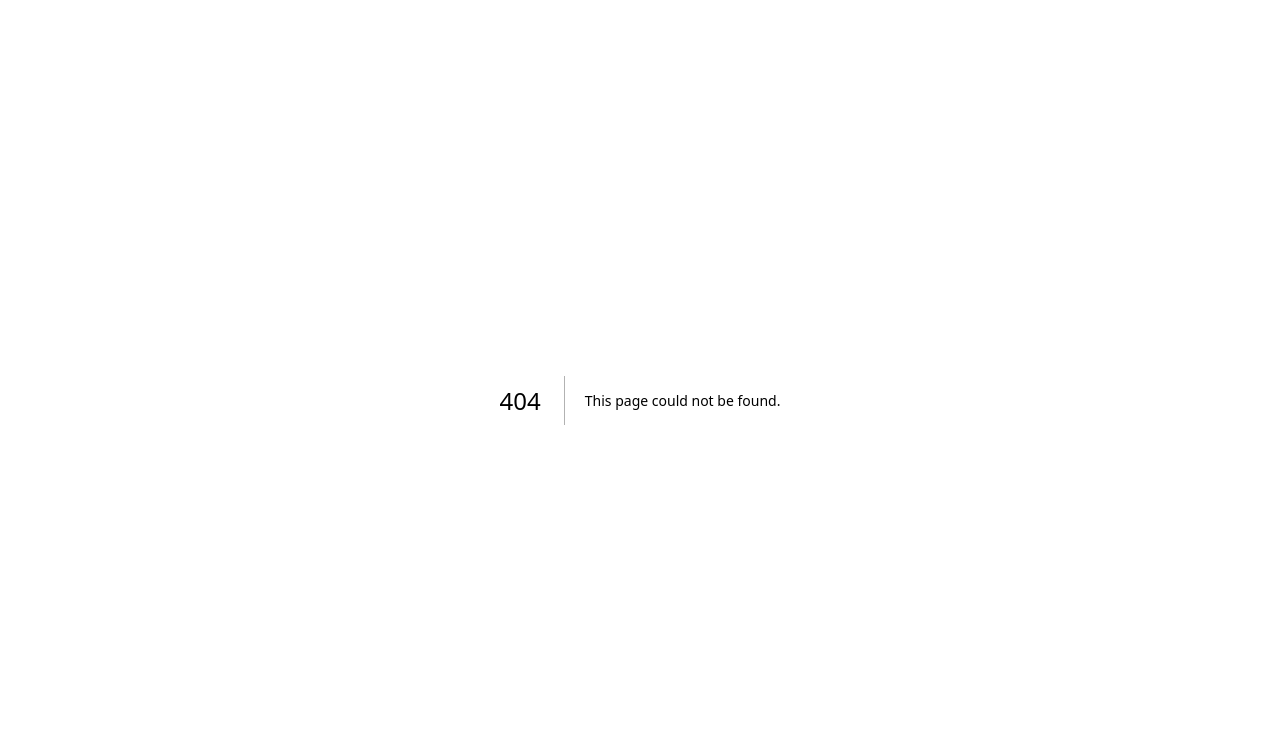
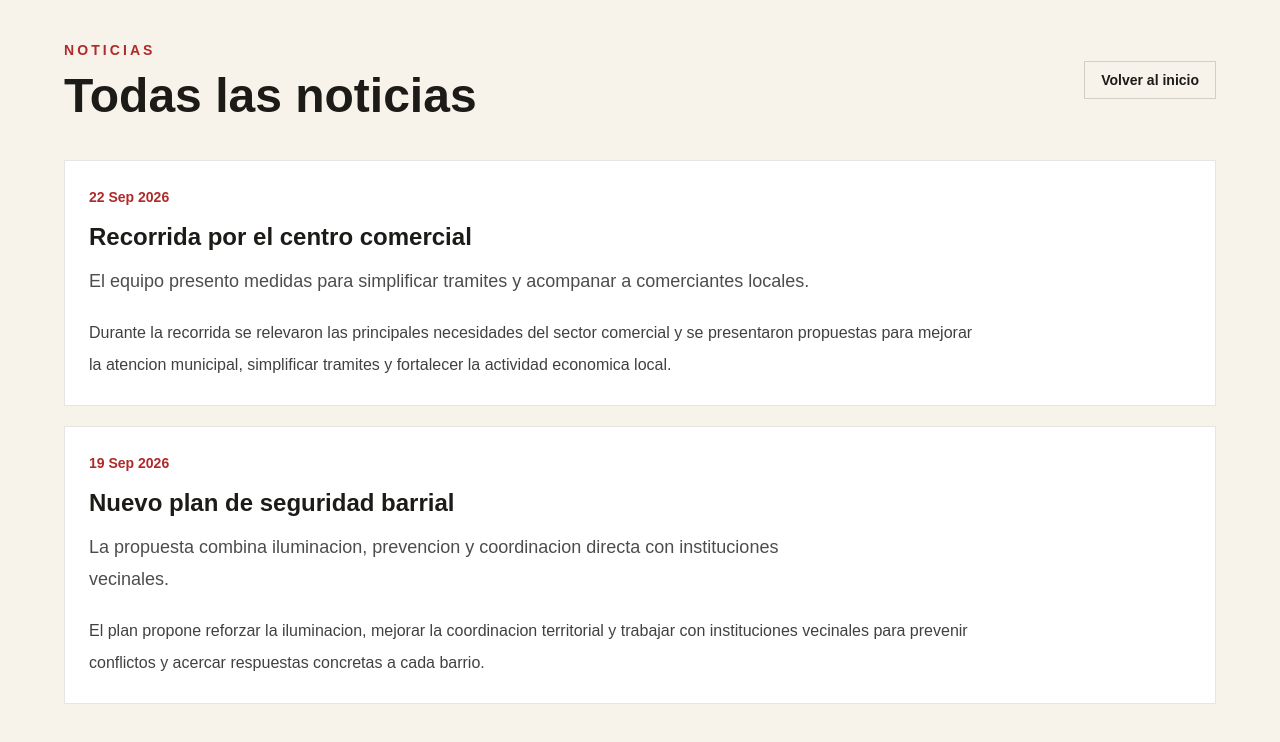
Before and after one commit to Javier-Acosta/gustavo-saadi, a Next.js app: page /noticias in a window 1280 px wide. Before the commit this address had no page. Shown: the top 742 px of the page. Built offline with nearby package versions, Linux system fonts and the light colour scheme; no server answers.

Commit message:
Expand news content and listing page

```diff
--- a/app/admin/page.tsx
+++ b/app/admin/page.tsx
@@ -39,6 +39,33 @@ function Field({
         className="border border-[#d9d9d4] bg-white px-3 py-2 font-normal text-[#25211d] outline-none focus:border-[#316c7a]"
         value={value}
         placeholder={placeholder}
+        onChange={(event) => onChange(event.target.value)}
+      />
+    </label>
+  );
+}
+
+function TextAreaField({
+  label,
+  value,
+  onChange,
+  placeholder,
+  rows = 5,
+}: {
+  label: string;
+  value: string;
+  onChange: (value: string) => void;
+  placeholder?: string;
+  rows?: number;
+}) {
+  return (
+    <label className="grid gap-2 text-sm font-bold text-[#25211d]">
+      {label}
+      <textarea
+        className="resize-y border border-[#d9d9d4] bg-white px-3 py-2 font-normal text-[#25211d] outline-none focus:border-[#316c7a]"
+        value={value}
+        placeholder={placeholder}
+        rows={rows}
         onChange={(event) => onChange(event.target.value)}
       />
     </label>
@@ -456,16 +483,28 @@ export default function AdminPage() {
             <section className="border border-[#d9d9d4] bg-[#fbfbf8] p-6">
               <div className="flex items-center justify-between gap-4">
                 <h2 className="text-2xl font-black">Noticias</h2>
-                <button className="bg-[#22566b] px-3 py-2 text-sm font-black text-white" onClick={() => setConfig({ ...config, news: [...config.news, { title: "", date: "", summary: "" }] })}>
+                <button className="bg-[#22566b] px-3 py-2 text-sm font-black text-white" onClick={() => setConfig({ ...config, news: [{ title: "", date: "", summary: "", body: "" }, ...config.news] })}>
                   Agregar
                 </button>
               </div>
               <div className="mt-5 grid gap-4">
                 {config.news.map((item, index) => (
                   <div key={index} className="grid gap-3 border border-[#d9d9d4] p-4">
+                    <div className="flex items-start justify-between gap-4">
+                      <p className="text-sm font-black uppercase tracking-[0.18em] text-[#ff6b14]">
+                        Noticia {index + 1}
+                      </p>
+                      <button
+                        className="border border-[#d9d9d4] px-3 py-1 text-xs font-black text-[#22566b]"
+                        onClick={() => setConfig({ ...config, news: config.news.filter((_, itemIndex) => itemIndex !== index) })}
+                      >
+                        Eliminar
+                      </button>
+                    </div>
                     <Field label="Titulo" value={item.title} onChange={(title) => setConfig({ ...config, news: config.news.map((newsItem, itemIndex) => (itemIndex === index ? { ...newsItem, title } : newsItem)) })} />
                     <Field label="Fecha" value={item.date} onChange={(date) => setConfig({ ...config, news: config.news.map((newsItem, itemIndex) => (itemIndex === index ? { ...newsItem, date } : newsItem)) })} />
-                    <Field label="Resumen" value={item.summary} onChange={(summary) => setConfig({ ...config, news: config.news.map((newsItem, itemIndex) => (itemIndex === index ? { ...newsItem, summary } : newsItem)) })} />
+                    <TextAreaField label="Resumen" value={item.summary} rows={3} onChange={(summary) => setConfig({ ...config, news: config.news.map((newsItem, itemIndex) => (itemIndex === index ? { ...newsItem, summary } : newsItem)) })} />
+                    <TextAreaField label="Cuerpo de noticia" value={item.body} rows={8} onChange={(body) => setConfig({ ...config, news: config.news.map((newsItem, itemIndex) => (itemIndex === index ? { ...newsItem, body } : newsItem)) })} placeholder="Desarrollo completo de la noticia..." />
                   </div>
                 ))}
               </div>
--- a/app/lib/site-config.ts
+++ b/app/lib/site-config.ts
@@ -2,6 +2,7 @@ export type NewsItem = {
   title: string;
   date: string;
   summary: string;
+  body: string;
 };
 
 export type VideoItem = {
@@ -76,12 +77,16 @@ export const defaultConfig: SiteConfig = {
       date: "22 Sep 2026",
       summary:
         "El equipo presento medidas para simplificar tramites y acompanar a comerciantes locales.",
+      body:
+        "Durante la recorrida se relevaron las principales necesidades del sector comercial y se presentaron propuestas para mejorar la atencion municipal, simplificar tramites y fortalecer la actividad economica local.",
     },
     {
       title: "Nuevo plan de seguridad barrial",
       date: "19 Sep 2026",
       summary:
         "La propuesta combina iluminacion, prevencion y coordinacion directa con instituciones vecinales.",
+      body:
+        "El plan propone reforzar la iluminacion, mejorar la coordinacion territorial y trabajar con instituciones vecinales para prevenir conflictos y acercar respuestas concretas a cada barrio.",
     },
   ],
   socials: [
@@ -100,7 +105,10 @@ export function mergeSiteConfig(config: Partial<SiteConfig> | null | undefined):
       ...config?.colors,
     },
     videos: config?.videos ?? defaultConfig.videos,
-    news: config?.news ?? defaultConfig.news,
+    news: (config?.news ?? defaultConfig.news).map((item) => ({
+      ...item,
+      body: item.body ?? item.summary,
+    })),
     socials: config?.socials ?? defaultConfig.socials,
   };
 }
--- /dev/null
+++ b/app/lib/use-site-config.ts
@@ -0,0 +1,56 @@
+"use client";
+
+import { useEffect, useState } from "react";
+import { defaultConfig, mergeSiteConfig, SiteConfig } from "@/app/lib/site-config";
+
+function getStoredConfig() {
+  if (typeof window === "undefined") {
+    return defaultConfig;
+  }
+
+  const stored = window.localStorage.getItem("candidate-site-config");
+  if (!stored) {
+    return defaultConfig;
+  }
+
+  try {
+    return mergeSiteConfig(JSON.parse(stored) as Partial<SiteConfig>);
+  } catch {
+    return defaultConfig;
+  }
+}
+
+export function useSiteConfig() {
+  const [config, setConfig] = useState(getStoredConfig);
+
+  useEffect(() => {
+    let ignore = false;
+
+    async function loadConfig() {
+      try {
+        const response = await fetch("/api/site-config", { cache: "no-store" });
+        if (!response.ok) {
+          throw new Error("Config request failed.");
+        }
+
+        const nextConfig = mergeSiteConfig(await response.json());
+        if (!ignore) {
+          setConfig(nextConfig);
+          window.localStorage.setItem("candidate-site-config", JSON.stringify(nextConfig));
+        }
+      } catch {
+        if (!ignore) {
+          setConfig(getStoredConfig());
+        }
+      }
+    }
+
+    void loadConfig();
+
+    return () => {
+      ignore = true;
+    };
+  }, []);
+
+  return config;
+}
--- /dev/null
+++ b/app/noticias/page.tsx
@@ -0,0 +1,44 @@
+"use client";
+
+import Link from "next/link";
+import { useSiteConfig } from "@/app/lib/use-site-config";
+
+export default function NoticiasPage() {
+  const config = useSiteConfig();
+
+  return (
+    <main
+      className="min-h-screen px-5 py-10"
+      style={{ backgroundColor: config.colors.pageBackground, color: config.colors.text }}
+    >
+      <div className="mx-auto max-w-6xl">
+        <header className="mb-10 flex flex-wrap items-center justify-between gap-4">
+          <div>
+            <p className="text-sm font-black uppercase tracking-[0.22em]" style={{ color: config.colors.accent }}>
+              Noticias
+            </p>
+            <h1 className="mt-3 text-5xl font-black leading-none">Todas las noticias</h1>
+          </div>
+          <Link className="border border-black/15 px-4 py-2 text-sm font-black" href="/">
+            Volver al inicio
+          </Link>
+        </header>
+
+        <section className="grid gap-5">
+          {config.news.map((item) => (
+            <article key={`${item.date}-${item.title}`} className="border border-black/10 bg-white p-6">
+              <time className="text-sm font-bold" style={{ color: config.colors.accent }}>
+                {item.date}
+              </time>
+              <h2 className="mt-3 text-2xl font-black">{item.title}</h2>
+              <p className="mt-3 max-w-3xl text-lg leading-8 text-black/70">{item.summary}</p>
+              <div className="mt-5 max-w-4xl whitespace-pre-line leading-8 text-black/75">
+                {item.body || item.summary}
+              </div>
+            </article>
+          ))}
+        </section>
+      </div>
+    </main>
+  );
+}
--- a/app/page.tsx
+++ b/app/page.tsx
@@ -1,24 +1,7 @@
 "use client";
 
-import { useEffect, useState } from "react";
-import { defaultConfig, mergeSiteConfig, SiteConfig } from "@/app/lib/site-config";
-
-function getStoredConfig() {
-  if (typeof window === "undefined") {
-    return defaultConfig;
-  }
-
-  const stored = window.localStorage.getItem("candidate-site-config");
-  if (!stored) {
-    return defaultConfig;
-  }
-
-  try {
-    return mergeSiteConfig(JSON.parse(stored) as Partial<SiteConfig>);
-  } catch {
-    return defaultConfig;
-  }
-}
+import Link from "next/link";
+import { useSiteConfig } from "@/app/lib/use-site-config";
 
 function getYoutubeEmbedUrl(url: string) {
   const match = url.match(
@@ -58,41 +41,12 @@ function getYoutubeBannerUrl(url: string) {
 }
 
 export default function Home() {
-  const [config, setConfig] = useState(getStoredConfig);
-
-  useEffect(() => {
-    let ignore = false;
-
-    async function loadConfig() {
-      try {
-        const response = await fetch("/api/site-config", { cache: "no-store" });
-        if (!response.ok) {
-          throw new Error("Config request failed.");
-        }
-
-        const nextConfig = mergeSiteConfig(await response.json());
-        if (!ignore) {
-          setConfig(nextConfig);
-          window.localStorage.setItem("candidate-site-config", JSON.stringify(nextConfig));
-        }
-      } catch {
-        if (!ignore) {
-          setConfig(getStoredConfig());
-        }
-      }
-    }
-
-    void loadConfig();
-
-    return () => {
-      ignore = true;
-    };
-  }, []);
-
+  const config = useSiteConfig();
   const bannerVideo = config.bannerVideoUrl.trim();
   const bannerYoutubeUrl = getYoutubeBannerUrl(bannerVideo);
   const footerReel = config.footerReelUrl.trim();
   const footerLogo = config.footerLogoUrl.trim() || config.logoUrl.trim();
+  const latestNews = config.news.slice(0, 6);
 
   return (
     <main
@@ -205,10 +159,17 @@ export default function Home() {
 
       <section id="noticias" className="bg-white py-16">
         <div className="mx-auto max-w-6xl px-5">
-          <p className="text-sm font-bold uppercase tracking-[0.18em]" style={{ color: config.colors.primary }}>Noticias</p>
-          <h2 className="mt-2 text-3xl font-black">Ultimas novedades</h2>
+          <div className="flex flex-wrap items-end justify-between gap-4">
+            <div>
+              <p className="text-sm font-bold uppercase tracking-[0.18em]" style={{ color: config.colors.primary }}>Noticias</p>
+              <h2 className="mt-2 text-3xl font-black">Ultimas novedades</h2>
+            </div>
+            <Link className="border border-black/15 px-4 py-2 text-sm font-black" href="/noticias">
+              Ver todo
+            </Link>
+          </div>
           <div className="mt-8 grid gap-4 md:grid-cols-3">
-            {config.news.map((item) => (
+            {latestNews.map((item) => (
               <article key={item.title} className="rounded border border-black/10 p-5">
                 <time className="text-sm font-semibold" style={{ color: config.colors.accent }}>{item.date}</time>
                 <h3 className="mt-3 text-xl font-black">{item.title}</h3>
--- a/scripts/setup-pocketbase.mjs
+++ b/scripts/setup-pocketbase.mjs
@@ -25,12 +25,16 @@ const defaultConfig = {
       date: "22 Sep 2026",
       summary:
         "El equipo presento medidas para simplificar tramites y acompanar a comerciantes locales.",
+      body:
+        "Durante la recorrida se relevaron las principales necesidades del sector comercial y se presentaron propuestas para mejorar la atencion municipal, simplificar tramites y fortalecer la actividad economica local.",
     },
     {
       title: "Nuevo plan de seguridad barrial",
       date: "19 Sep 2026",
       summary:
         "La propuesta combina iluminacion, prevencion y coordinacion directa con instituciones vecinales.",
+      body:
+        "El plan propone reforzar la iluminacion, mejorar la coordinacion territorial y trabajar con instituciones vecinales para prevenir conflictos y acercar respuestas concretas a cada barrio.",
     },
   ],
   socials: [
```
